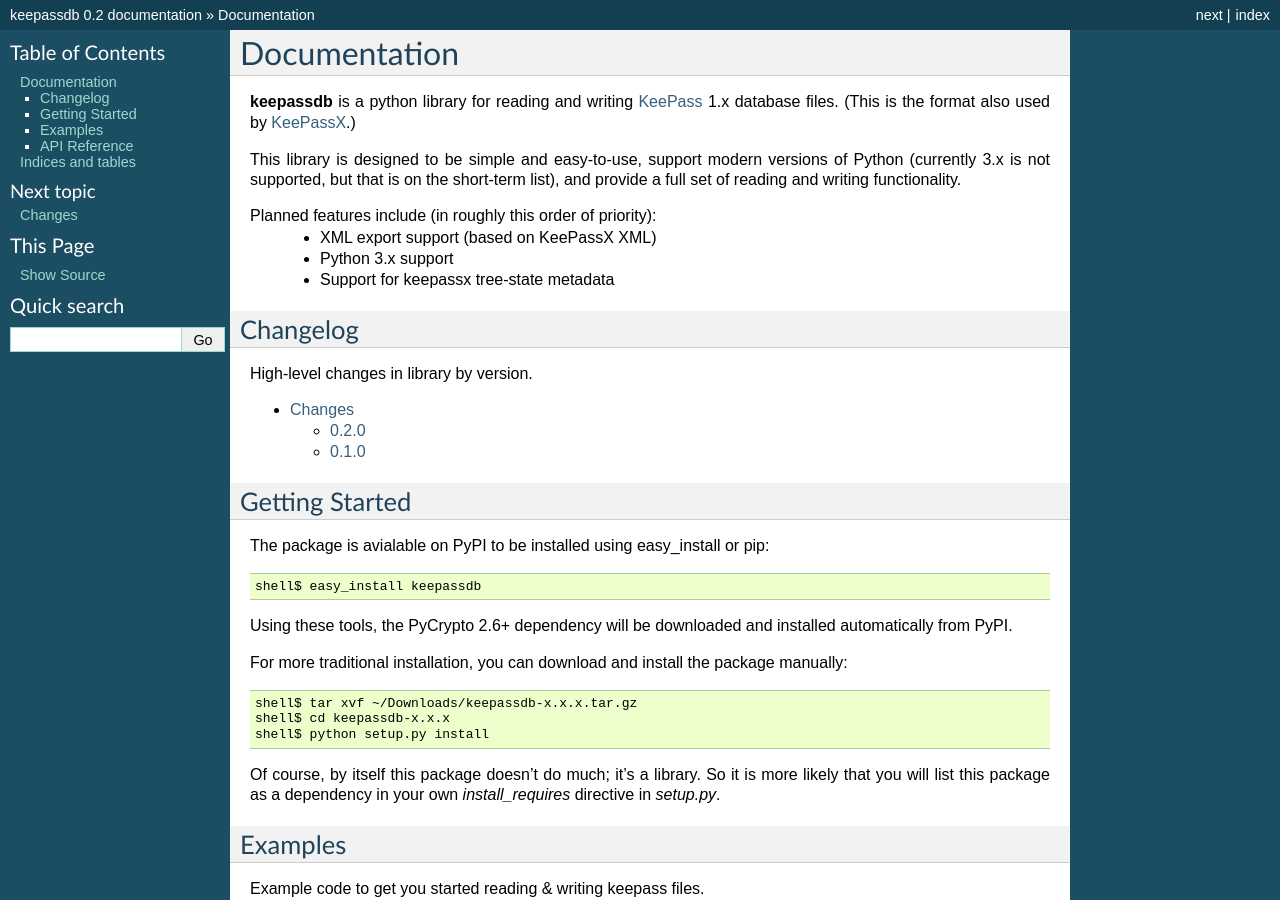
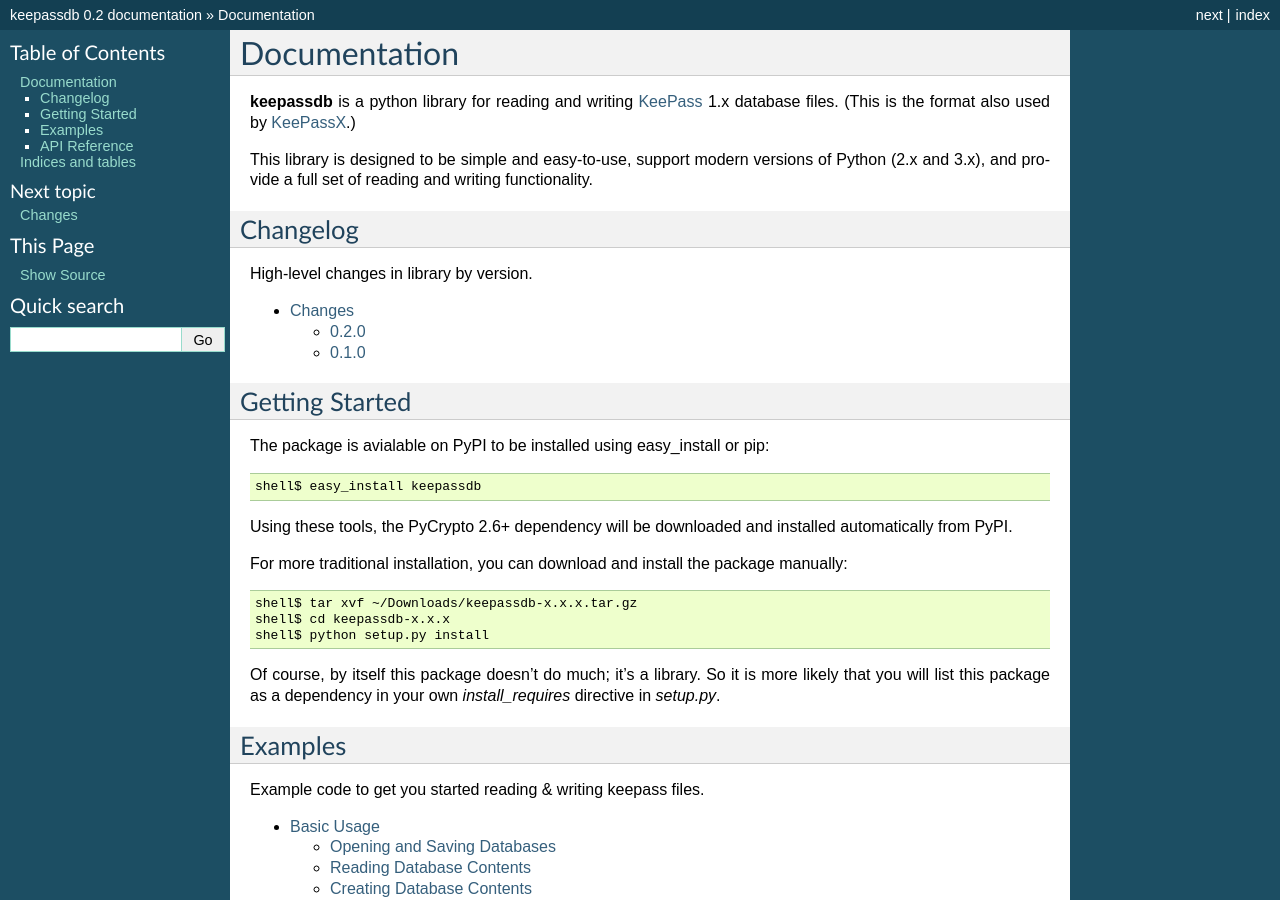
Before and after one commit to hozn/keepassdb, a Sphinx documentation site: the page built from docs/index.rst, in a window 1280 px wide and 900 px high. Built offline with Sphinx 7.4.7, drawn with Linux system fonts in a browser that asks for light colours.

```diff
--- a/docs/index.rst
+++ b/docs/index.rst
@@ -9,13 +9,8 @@ Documentation
 **keepassdb** is a python library for reading and writing `KeePass <http://keepass.info>`_ 1.x database files.  (This is the format
 also used by `KeePassX <http://keepassx.org>`_.)
 
-This library is designed to be simple and easy-to-use, support modern versions of Python (currently 3.x is
-not supported, but that is on the short-term list), and provide a full set of reading and writing functionality.
-
-Planned features include (in roughly this order of priority):
- - XML export support (based on KeePassX XML)
- - Python 3.x support
- - Support for keepassx tree-state metadata
+This library is designed to be simple and easy-to-use, support modern versions of Python (2.x and 3.x), and
+provide a full set of reading and writing functionality.
 
 Changelog
 ---------
```
Also changed, not shown: setup.py (+6 -2 lines), 1 other file.
